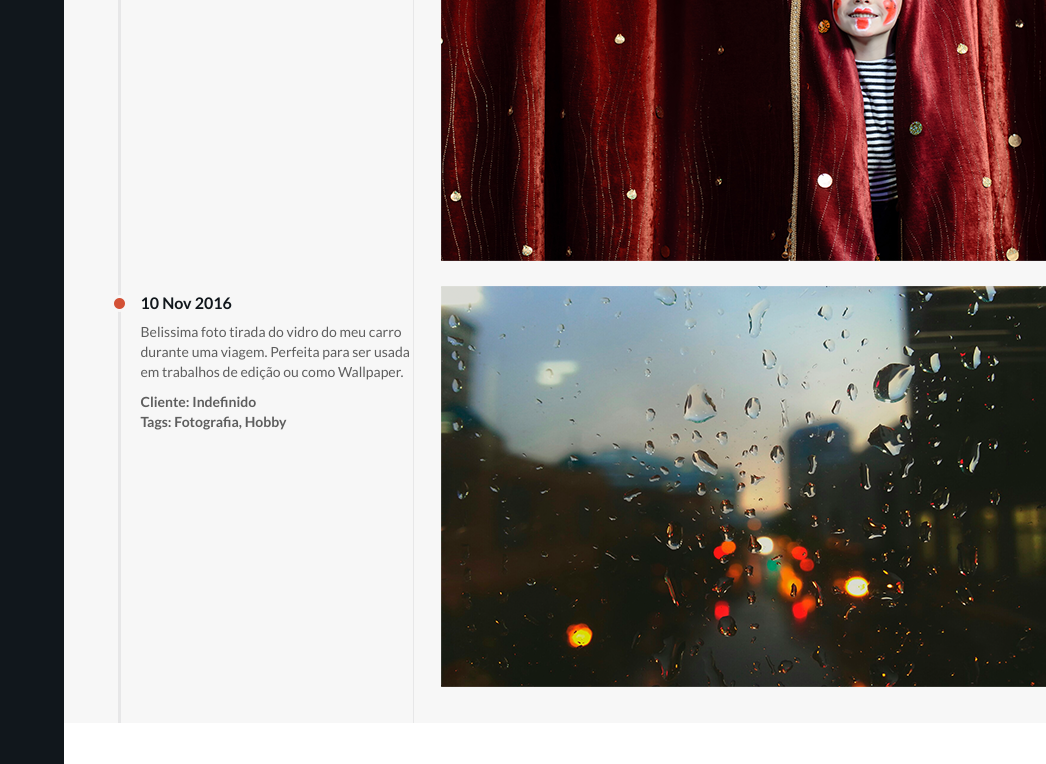
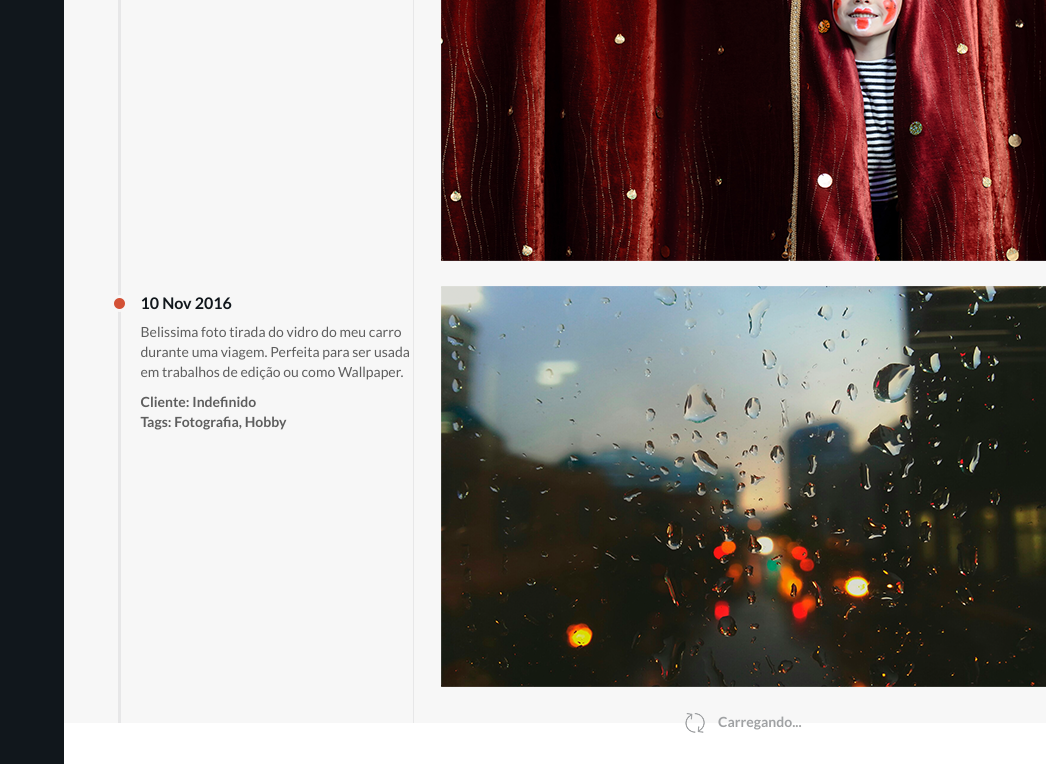
Before and after one commit to ellifazsiqueira/site-daniel-filho, a website: page index.html in a window 1280 px wide. Shown: the part 597-1361 px from the top of the page, 234-1280 px from the left. Drawn offline with nearby package versions, Linux system fonts and the light colour scheme.

Commit message:
inclusao do carregando

```diff
--- a/index.html
+++ b/index.html
@@ -144,6 +144,11 @@
                     <div class="fotografia">
                         <img src="images/imagens/chuva.png" alt="">
                     </div>
+                    <div class="fotografia">
+                        <center>
+                            <img src="images/icones/refresh.png" alt=""> <span class="carregando">Carregando...</span>
+                        </center>
+                    </div>
                 </div>
             </div>
         </div>
--- a/sass/templates/_home.sass
+++ b/sass/templates/_home.sass
@@ -57,3 +57,8 @@
 .fotografia
     margin-left: 20px
     margin-top: 25px
+    .carregando
+        font-size: 14px
+        font-weight: $bold
+        color: #a0a2a4
+        padding-left: 10px
```
Also changed, not shown: css/home.css.
